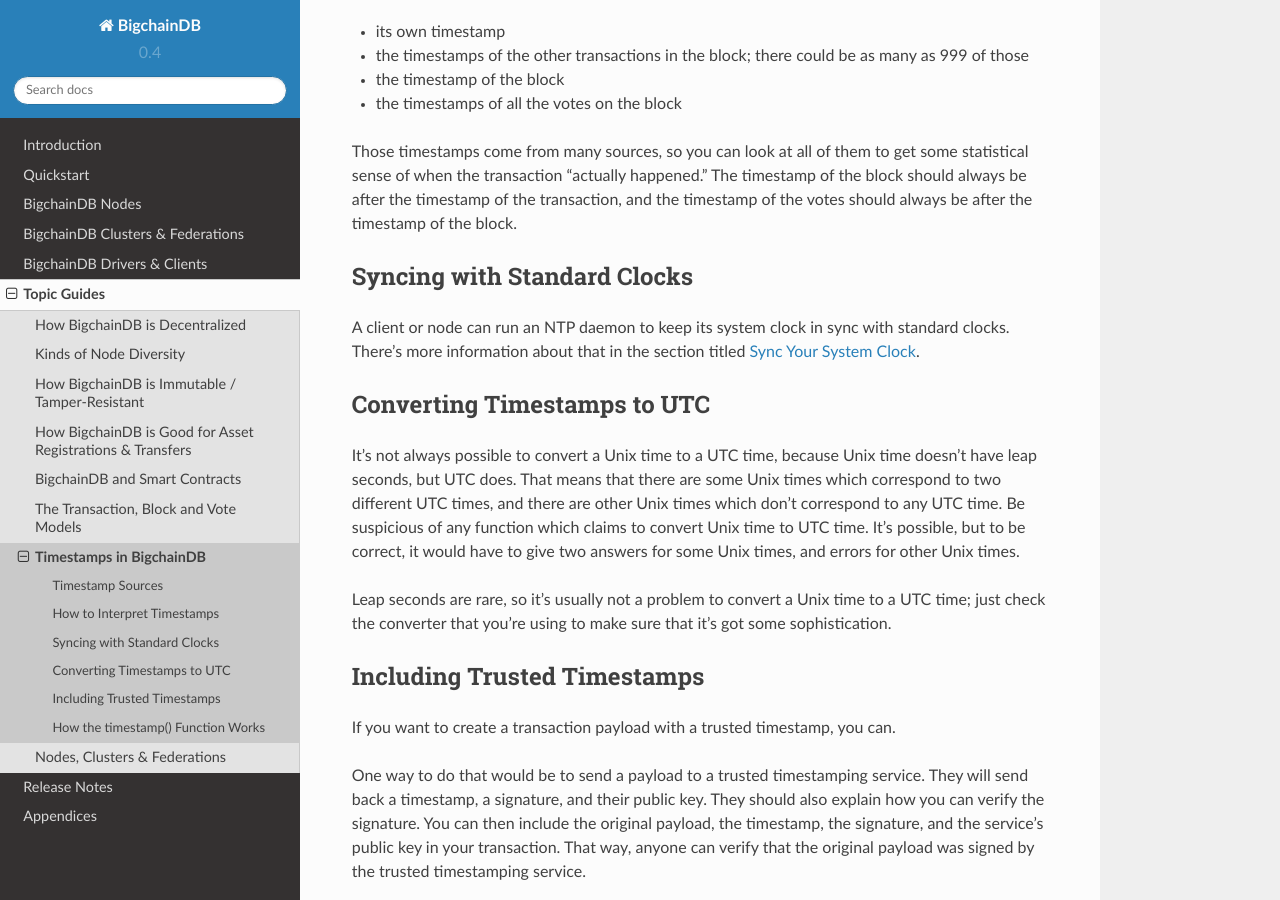
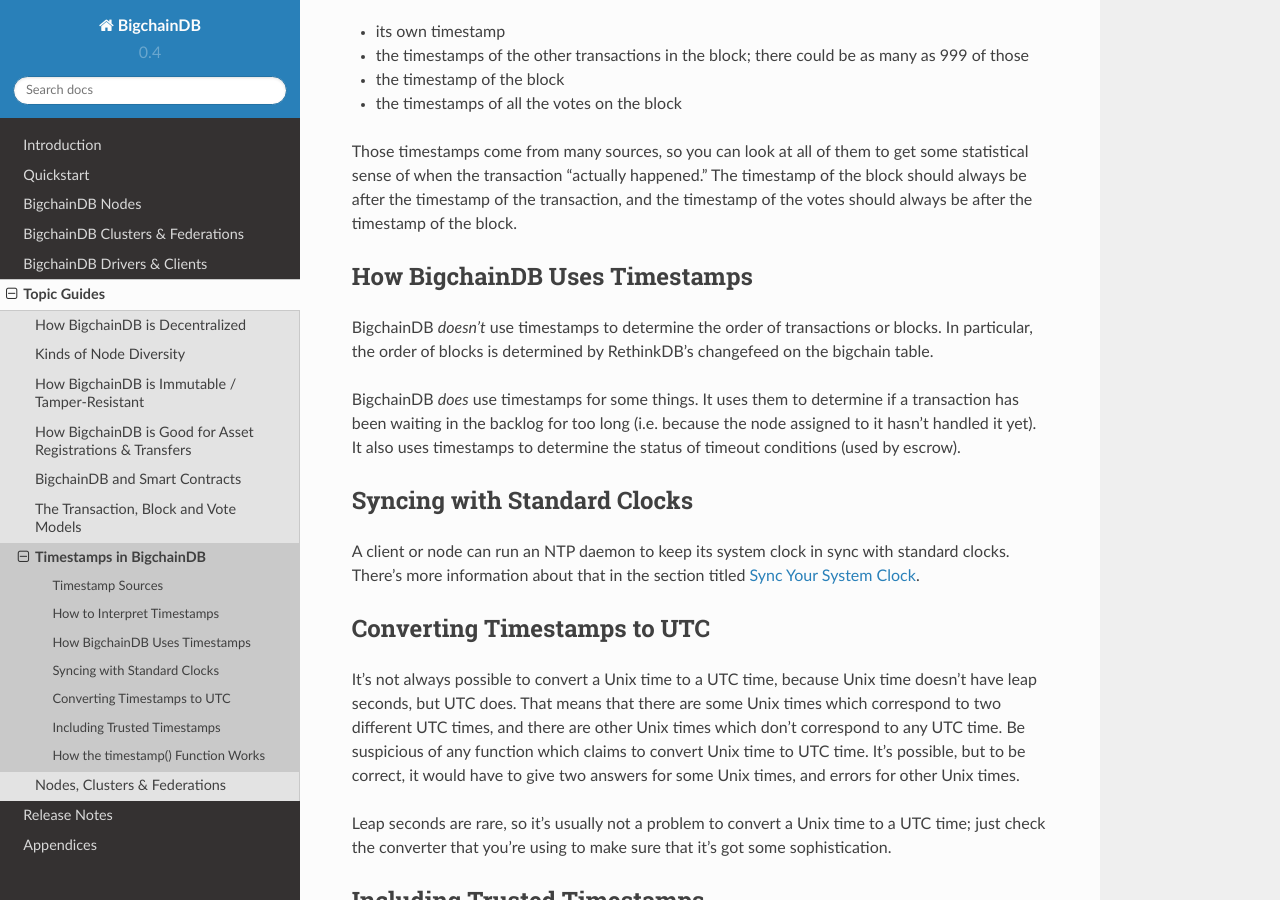
Before and after one commit to thematerials-network/bigchaindb-node, a Sphinx documentation site: the page built from bigchaindb/docs/source/topic-guides/timestamps.md, in a window 1280 px wide and 900 px high, scrolled down 781 px. Built offline with Sphinx 7.4.7 and the Read the Docs theme 2.0.0, drawn with Linux system fonts in a browser that asks for light colours.

Commit message:
Docs: add subsection about how BDCB uses timestamps

```diff
--- a/bigchaindb/docs/source/topic-guides/timestamps.md
+++ b/bigchaindb/docs/source/topic-guides/timestamps.md
@@ -24,6 +24,13 @@ If a client or node's system clock is wrong, then its timestamps will be wrong.
 * the timestamps of all the votes on the block
 
 Those timestamps come from many sources, so you can look at all of them to get some statistical sense of when the transaction "actually happened." The timestamp of the block should always be after the timestamp of the transaction, and the timestamp of the votes should always be after the timestamp of the block.
+
+
+## How BigchainDB Uses Timestamps
+
+BigchainDB _doesn't_ use timestamps to determine the order of transactions or blocks. In particular, the order of blocks is determined by RethinkDB's changefeed on the bigchain table.
+
+BigchainDB _does_ use timestamps for some things. It uses them to determine if a transaction has been waiting in the backlog for too long (i.e. because the node assigned to it hasn't handled it yet). It also uses timestamps to determine the status of timeout conditions (used by escrow).
 
 
 ## Syncing with Standard Clocks
```
